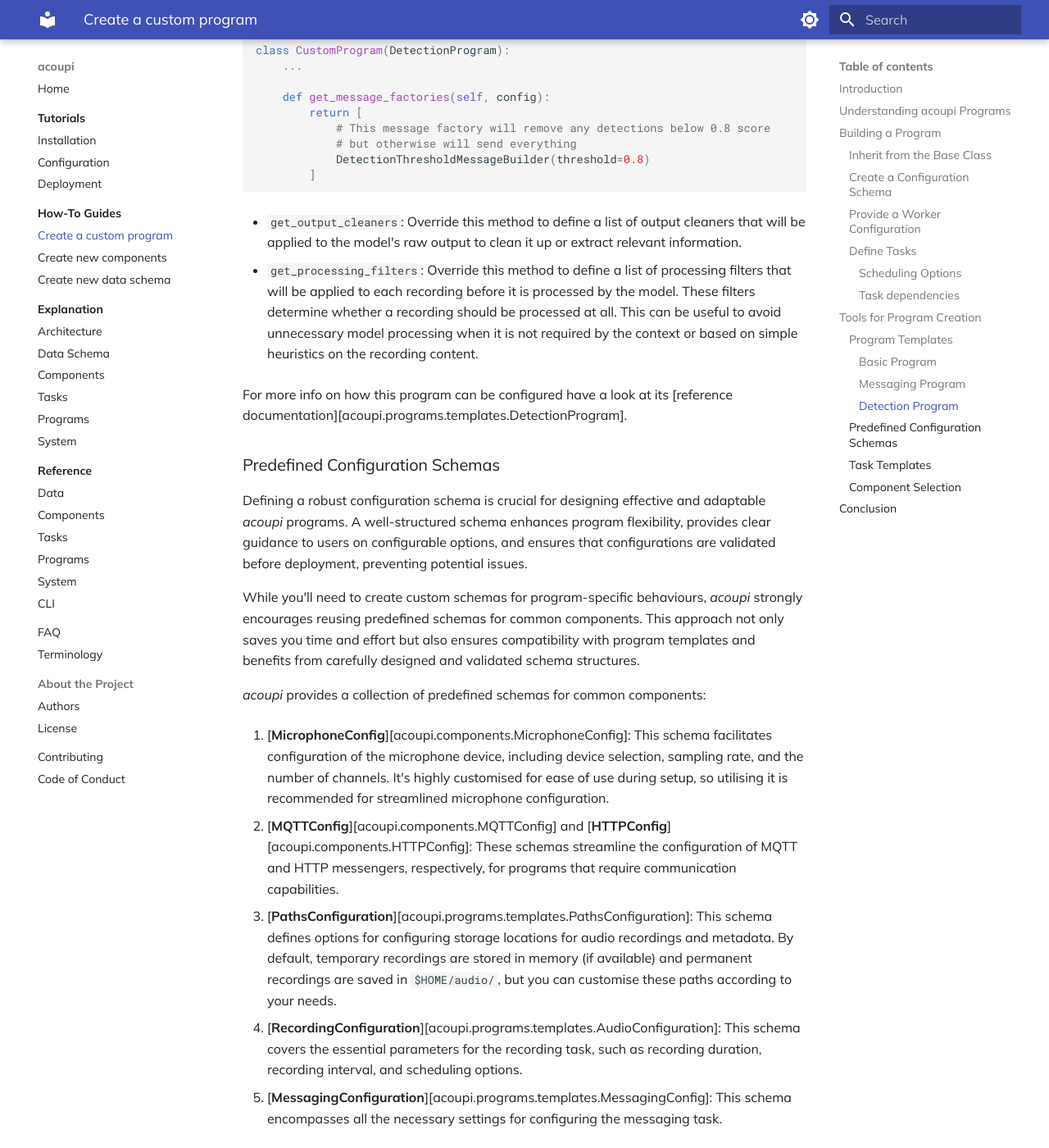
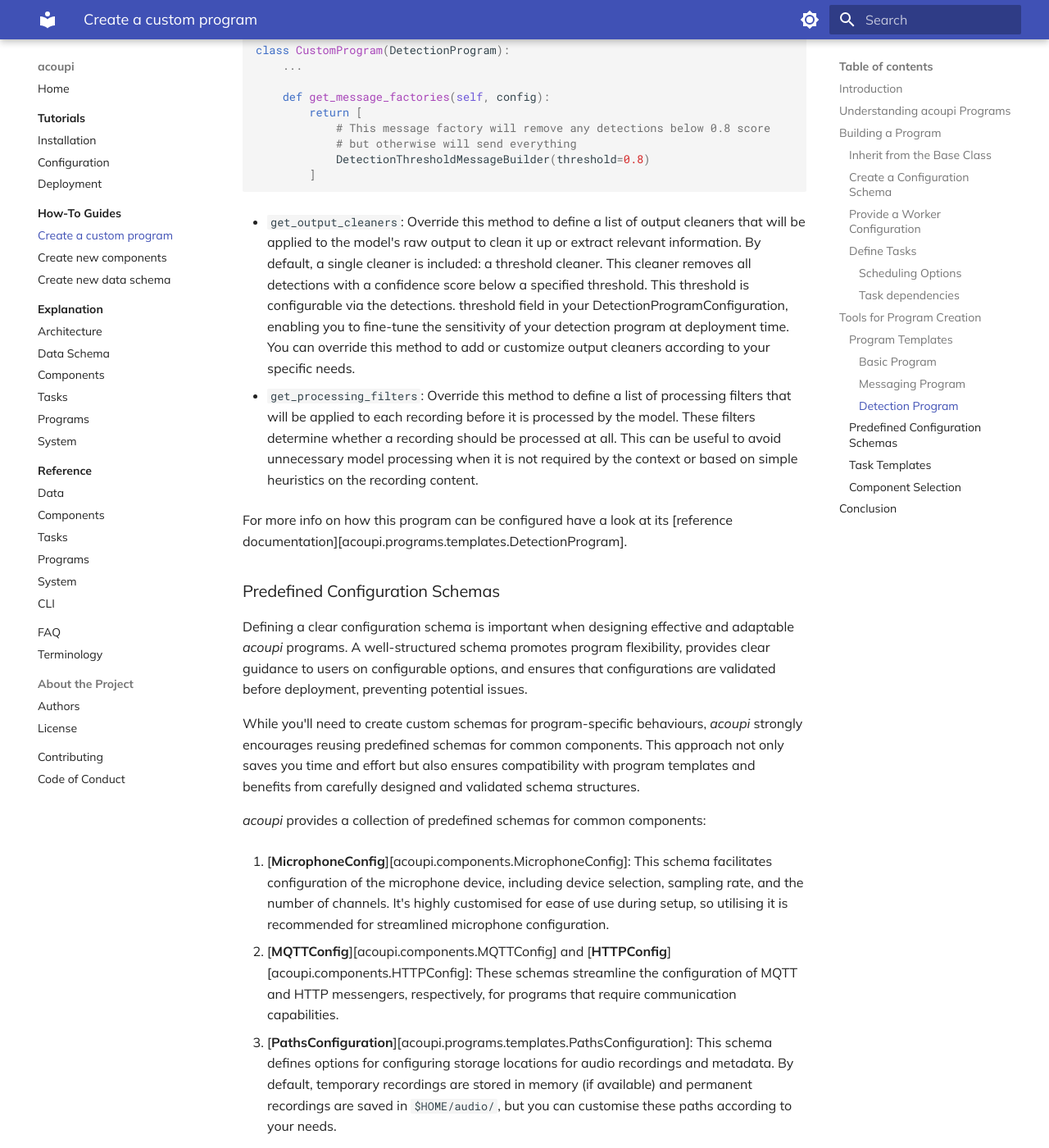
Before and after one commit to acoupi/acoupi, an MkDocs documentation site: the page built from docs/howtoguide/programs.md, in a window 1280 px wide and 1400 px high, scrolled down 9778 px. Shown: the whole window at 82% size. Built offline with MkDocs 1.6.1 and Material for MkDocs 9.7.7, drawn with Linux system fonts in a browser that asks for light colours.

Commit message:
Update docs

````diff
--- a/docs/howtoguide/programs.md
+++ b/docs/howtoguide/programs.md
@@ -412,6 +412,11 @@ class CustomProgram(DetectionProgram):
 ```
 
 - `get_output_cleaners`: Override this method to define a list of output cleaners that will be applied to the model's raw output to clean it up or extract relevant information.
+    By default, a single cleaner is included: a threshold cleaner.
+    This cleaner removes all detections with a confidence score below a specified threshold.
+    This threshold is configurable via the detections.
+    threshold field in your DetectionProgramConfiguration, enabling you to fine-tune the sensitivity of your detection program at deployment time.
+    You can override this method to add or customize output cleaners according to your specific needs.
 
 - `get_processing_filters`: Override this method to define a list of processing filters that will be applied to each recording before it is processed by the model.
     These filters determine whether a recording should be processed at all.
@@ -421,8 +426,8 @@ For more info on how this program can be configured have a look at its [referenc
 
 ### Predefined Configuration Schemas
 
-Defining a robust configuration schema is crucial for designing effective and adaptable _acoupi_ programs.
-A well-structured schema enhances program flexibility, provides clear guidance to users on configurable options, and ensures that configurations are validated before deployment, preventing potential issues.
+Defining a clear configuration schema is important when designing effective and adaptable _acoupi_ programs.
+A well-structured schema promotes program flexibility, provides clear guidance to users on configurable options, and ensures that configurations are validated before deployment, preventing potential issues.
 
 While you'll need to create custom schemas for program-specific behaviours, _acoupi_ strongly encourages reusing predefined schemas for common components.
 This approach not only saves you time and effort but also ensures compatibility with program templates and benefits from carefully designed and validated schema structures.
````
Also changed, not shown: 1 other file.
